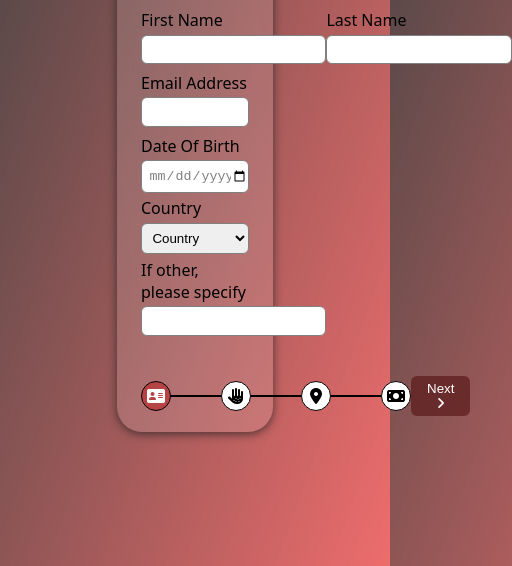
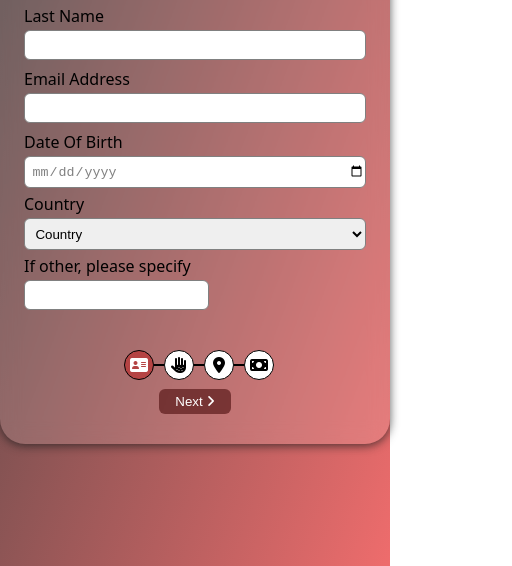
Before and after one commit to Nayomiee/100_days_coding_challenge, a plain HTML site: page login_page_day_1/index.html in a window 390 px wide. Shown: the part 278-844 px from the top of the page, 512 px wide, since content can reach past the window. Drawn offline with Linux system fonts and the light colour scheme.

Commit message:
Added the mobile responsive design to it the static login page day 1

```diff
--- a/login_page_day_1/styles.css
+++ b/login_page_day_1/styles.css
@@ -95,9 +95,10 @@ span:not(.line-inner):hover{
     color: white;
 }
 .line-inner{
-    width: 50px;
+    max-width: 50px;
     border: 1px solid black;
     height: 1px;
+    min-width: 10px;
 }
 .spans{
     display: flex;
@@ -118,3 +119,27 @@ button:hover{
     color: white;
     border: 1px solid black;
 }
+
+@media (max-width:955px){
+    .name{
+        display: block;
+    }
+    .name label{
+        display: block;
+    }
+    .name label input{
+        display: block;
+        width: 100%;
+        margin-bottom: 0.5rem;
+    }
+    .line{
+        flex-direction: column;
+        gap: 0.6rem;
+    }
+}
+@media (max-width:915px){
+    .container{
+        width:100%;
+        height: 100%;
+    }
+}
```
